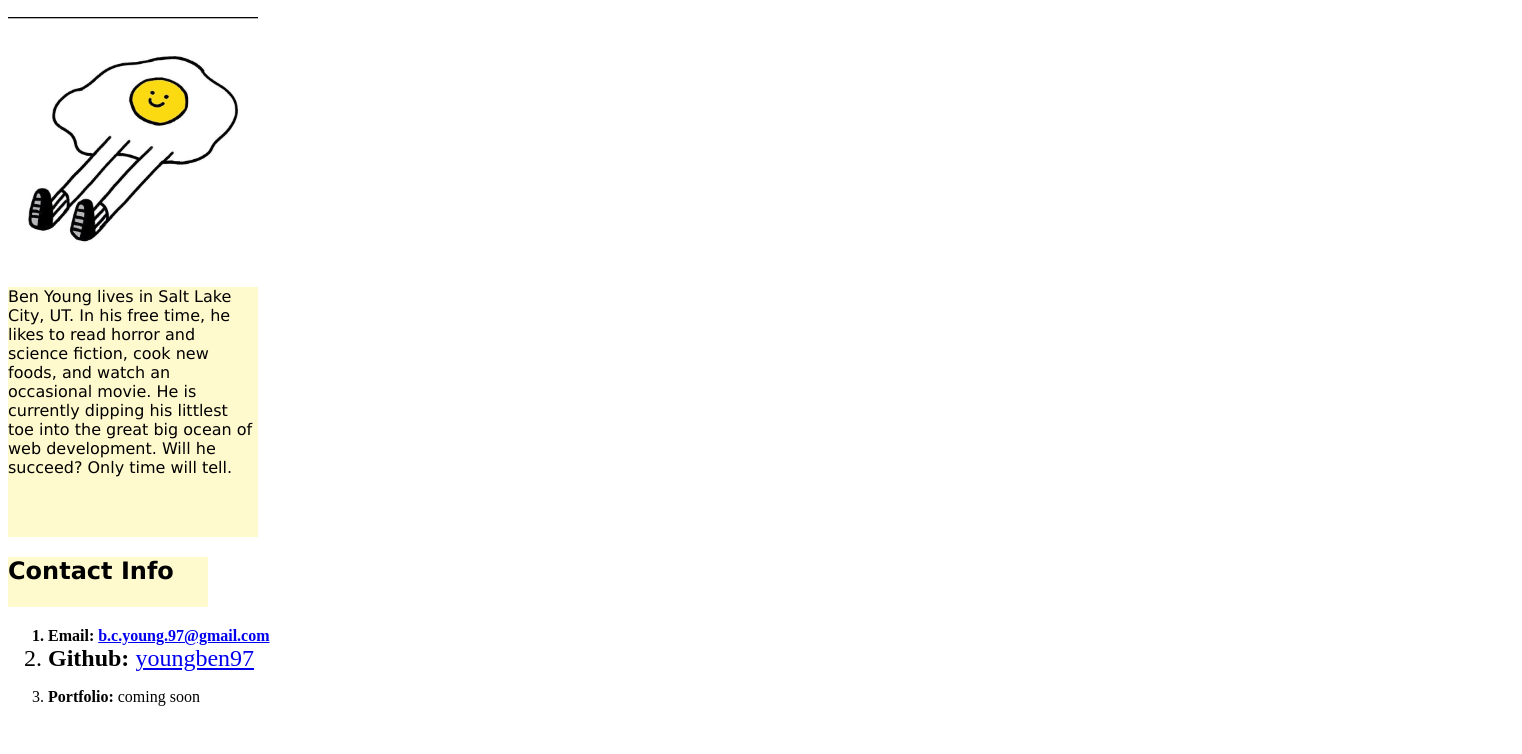
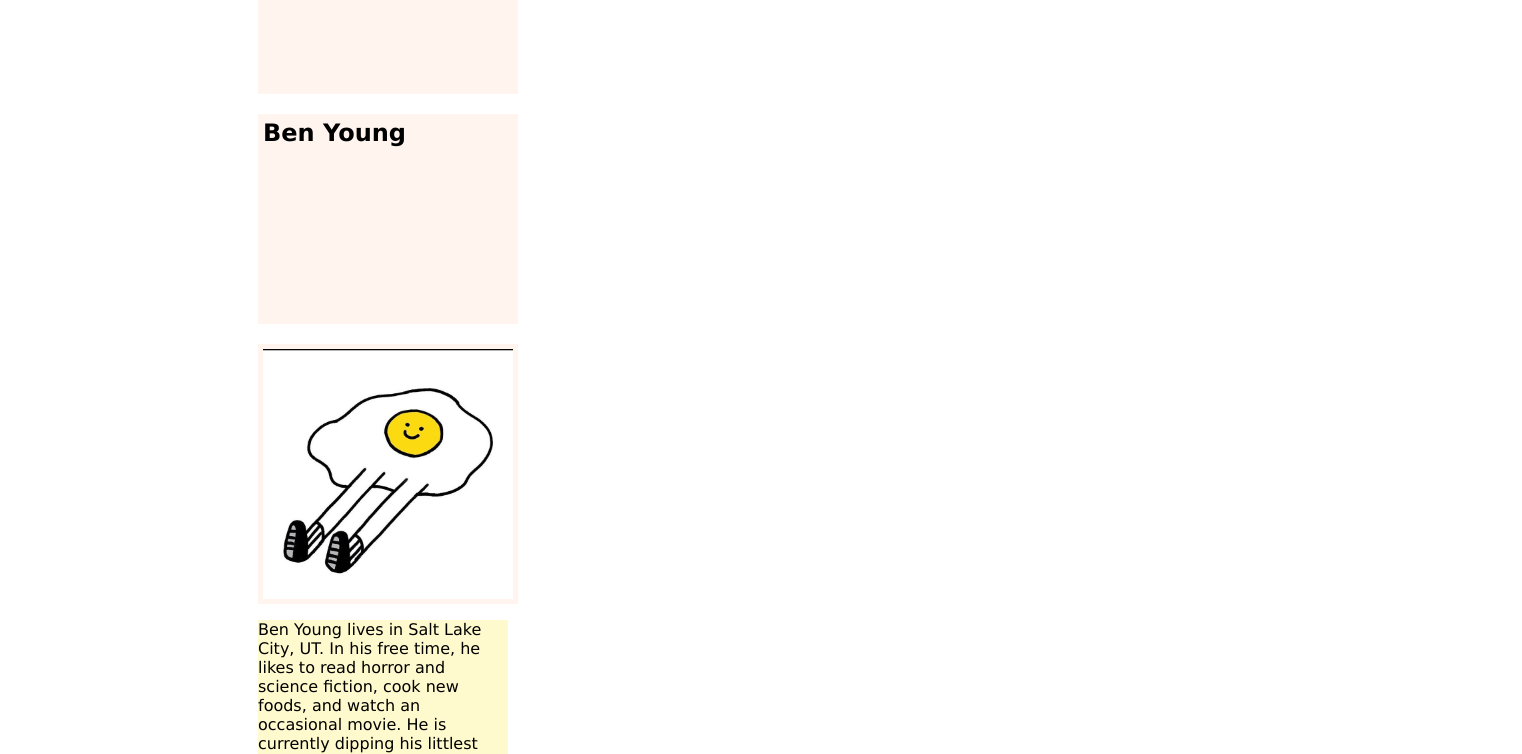
Before and after one commit to youngben97/first-day-repo, a plain HTML site: page index.html in a window 1280 px wide. Shown: the part 144-898 px from the top of the page, 1522 px wide, since content can reach past the window. Drawn offline with Linux system fonts and the light colour scheme.

Commit message:
added display and positioning attributes, consolidated code in html

```diff
--- a/assets/styles.css
+++ b/assets/styles.css
@@ -1,23 +1,30 @@
-.box {
-    width: 200px;
-    height: 50px;
+* {
+    font-family: "Lucida Sans Unicode", "Lucida Grande", sans-serif;
 }
 
-.textbox {
+.box {
     width: 250px;
-    height: 250px;
-}
-
-.box-highlight {
+    height: 200px;
     color: black;
     background-color: #fffacd;
 }
 
-.font {
+/* .textbox {
+    width: 250px;
+    height: 250px;
+} */
+
+
+ /* .box-highlight {
+    color: black;
+    background-color: #fffacd;
+} */
+
+/* .font {
     font-family: "Lucida Sans Unicode", "Lucida Grande", sans-serif;
-}
+} */
 
-#contact {
+/* #contact {
     color: antiquewhite;
     background-color: cadetblue;
 }
@@ -32,4 +39,28 @@
 
 #line-height {
     line-height: 50px;
+} */
+
+/* .contact-display {
+    display: flex;
+    flex-direction: column;
+    border: 2px salmon;
+    background-color: bisque;
+    padding: 10px;
+    width: 250px;
+} */
+
+.section-display {
+    display: flex;
+    flex-direction: column;
+    border: 5px  saddlebrown;
+    background-color: seashell;
+    padding: 5px;
+    width: 250px;
 }
+
+.position {
+    position: relative;
+    top: 20px;
+    left: 250px;
+}
--- a/index.html
+++ b/index.html
@@ -8,32 +8,26 @@
     <link rel="stylesheet" href="./assets/styles.css"/>
   </head>
 
-  <body>
-      <header class="font box box-highlight">
+  <body class="position">
+      <header class="box section-display">
         <h1>Student Bio</h1>
       </header>
 
     <section>
-      <h2 class="font box box-highlight">Ben Young</h2>
-        <img src="assets/eggboi.jpeg" alt="placeholder image" width="250" height="250"/>
-        <p class="font textbox box-highlight"> Ben Young lives in Salt Lake City, UT. In his free time, he likes to read horror and science fiction, cook new foods, and watch an occasional movie. He is currently dipping his littlest toe into the great big ocean of web development. Will he succeed? Only time will tell. </p>
+      <h2 class="box section-display">Ben Young</h2>
+        <img class="section-display" src="assets/eggboi.jpeg" alt="placeholder image" width="250" height="250"/>
+        <p class="font textbox box"> Ben Young lives in Salt Lake City, UT. In his free time, he likes to read horror and science fiction, cook new foods, and watch an occasional movie. He is currently dipping his littlest toe into the great big ocean of web development. Will he succeed? Only time will tell. </p>
     </section>
 
     <section>
-      <h2 class ="font box box-highlight">Contact Info</h2>
-      <ol>
-        <li id="fb">
+      <h2 class ="section-display">Contact Info</h2>
+      <p class="box section-display">
           <strong>Email: </strong>
           <a href = "mailto: b.c.young.97@gmail.com">b.c.young.97@gmail.com</a>
-        </li>
-        <li id="fs">
           <strong>Github: </strong>
           <a href="https://github.com/youngben97">youngben97</a>
-        </li>
-        <li id="line-height">
           <strong>Portfolio: </strong>coming soon
-        </li>
-      </ol>
+      </p>
     </section>
 
   </body>
```
